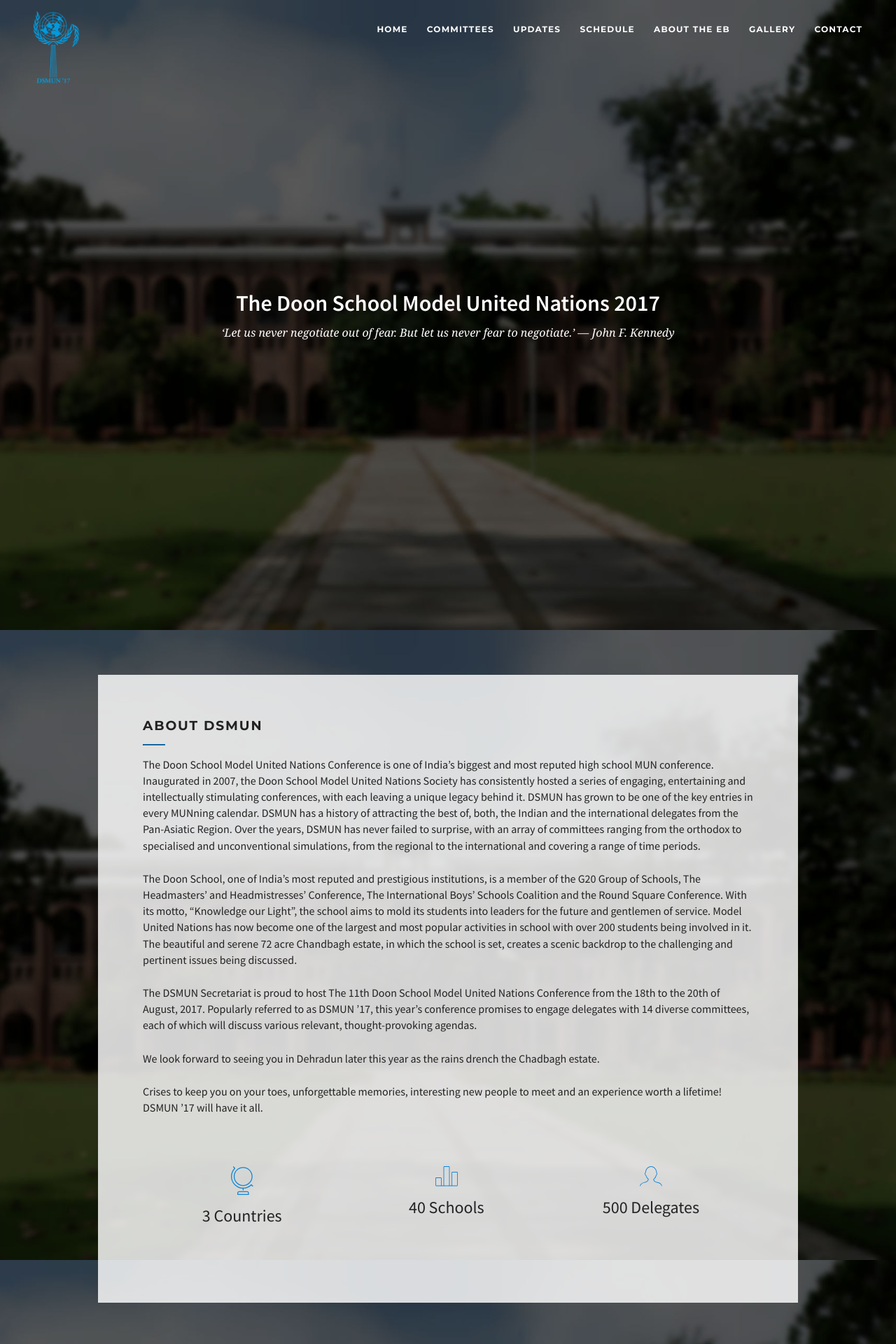
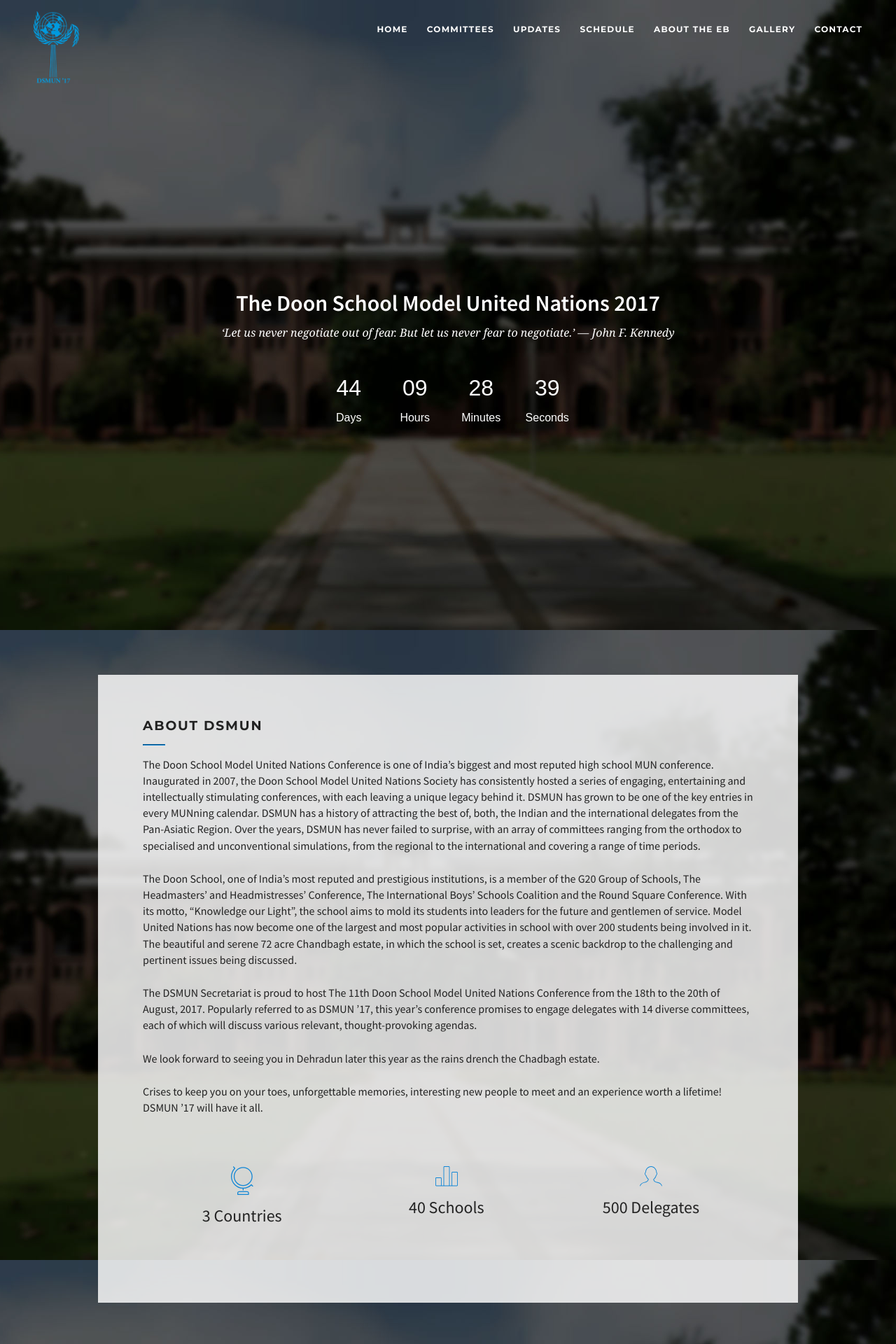
Before and after one commit to pratinav/dsmun17.com, a Jekyll site: the page built from index.html, in a window 1280 px wide. Shown: the top 1920 px of the page at 70% size. Built offline with Jekyll 4.4.1, drawn with Linux system fonts in a browser that asks for light colours.

Commit message:
Add countdown

```diff
--- a/_includes/footer.html
+++ b/_includes/footer.html
@@ -15,3 +15,4 @@
     nav.classList.toggle("nav-open");
   }
 </script>
+<script type="text/javascript" src="js/countdown.js"></script>
--- a/css/style.css
+++ b/css/style.css
@@ -707,3 +707,47 @@
   line-height: 1.45;
   margin-bottom: 1em;
 }
+
+/**
+ * Countdown styles
+ */
+
+@media screen and (max-width: 631px) {
+  .landing #countdown {
+    font-size: 1.5rem;
+    top: 65%;
+  }
+}
+
+@media screen and (max-width: 328px) {
+  .landing #countdown {
+    display: none;
+  }
+}
+
+#countdown {
+  display: inline-block;
+  text-align: center;
+  font-family: sans-serif;
+  font-size: 2rem;
+  font-weight: 100;
+  position: absolute;
+  top: 57%;
+  width: 100%;
+}
+
+#countdown > div {
+  display: inline-block;
+  padding: 10px;
+}
+
+#countdown div > span:first-child {
+  display: inline-block;
+  padding: 15px;
+}
+
+#countdown .small {
+  display: block;
+  font-size: 1rem;
+  padding-top: 0.25rem;
+}
--- a/index.html
+++ b/index.html
@@ -8,8 +8,25 @@
     <h1>The Doon School Model United Nations 2017</h1>
     <blockquote>&lsquo;Let us never negotiate out of fear. But let us never fear to negotiate.&rsquo; &mdash; John F. Kennedy</blockquote>
   </div>
+  <div id="countdown">
+    <div>
+      <span class="days"></span>
+      <span class="small">Days</span>
+    </div>
+    <div>
+      <span class="hours"></span>
+      <span class="small">Hours</span>
+    </div>
+    <div>
+      <span class="minutes"></span>
+      <span class="small">Minutes</span>
+    </div>
+    <div>
+      <span class="seconds"></span>
+      <span class="small">Seconds</span>
+    </div>
+  </div>
 </section>
-
 <section id="about" class="container panel">
   <h3>About DSMUN</h3>
   <hr>
--- /dev/null
+++ b/js/countdown.js
@@ -0,0 +1,42 @@
+var endDate = "August 18, 2017 00:00:00 GMT+0530";
+
+function getRemainingTime(deadline) {
+    var t = Date.parse(deadline) - Date.parse(new Date());
+    var seconds = Math.floor((t / 1000) % 60);
+    var minutes = Math.floor((t / 1000 / 60) % 60);
+    var hours = Math.floor((t / (1000 * 60 * 60)) % 24);
+    var days = Math.floor(t / (1000 * 60 * 60 * 24));
+
+    return {
+        "total": t,
+        "seconds": seconds,
+        "minutes": minutes,
+        "hours": hours,
+        "days": days
+    }
+}
+
+function initializeCountdown(id, deadline) {
+    var countdown = document.getElementById(id);
+    var daysSpan = countdown.querySelector(".days");
+    var hoursSpan = countdown.querySelector(".hours");
+    var minutesSpan = countdown.querySelector(".minutes");
+    var secondsSpan = countdown.querySelector(".seconds");
+    function updateClock() {
+        var time = getRemainingTime(endDate);
+
+        daysSpan.innerHTML = ("0" + time.days).slice(-2);
+        hoursSpan.innerHTML = ("0" + time.hours).slice(-2);
+        minutesSpan.innerHTML = ("0" + time.minutes).slice(-2);
+        secondsSpan.innerHTML = ("0" + time.seconds).slice(-2);
+
+        if(time.total <= 0){
+            clearInterval(timeInterval);
+        }
+    }
+
+    updateClock(); // run function once at first to avoid delay
+    var timeInterval = setInterval(updateClock, 1000);
+}
+
+initializeCountdown("countdown", endDate);
```
